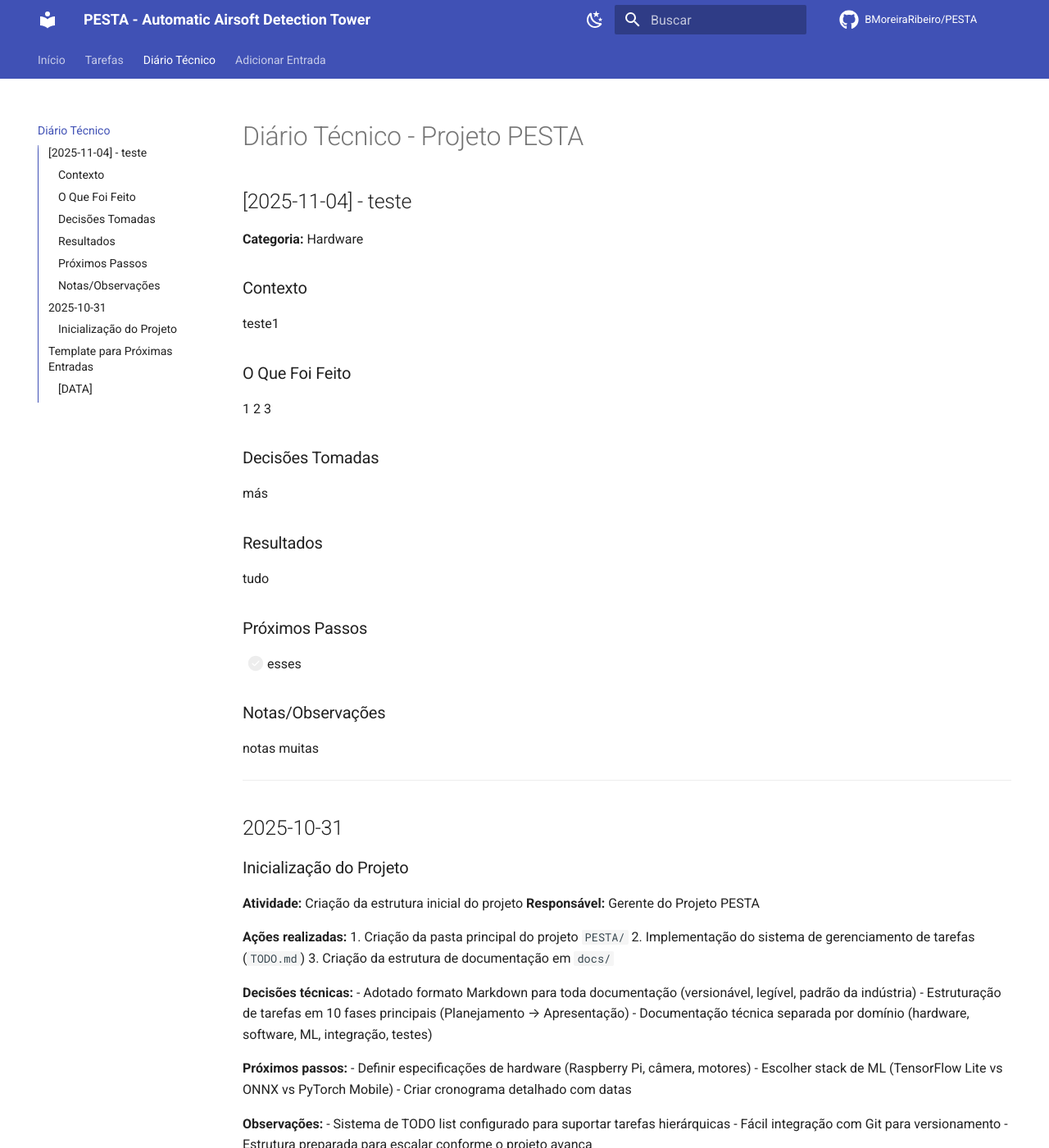
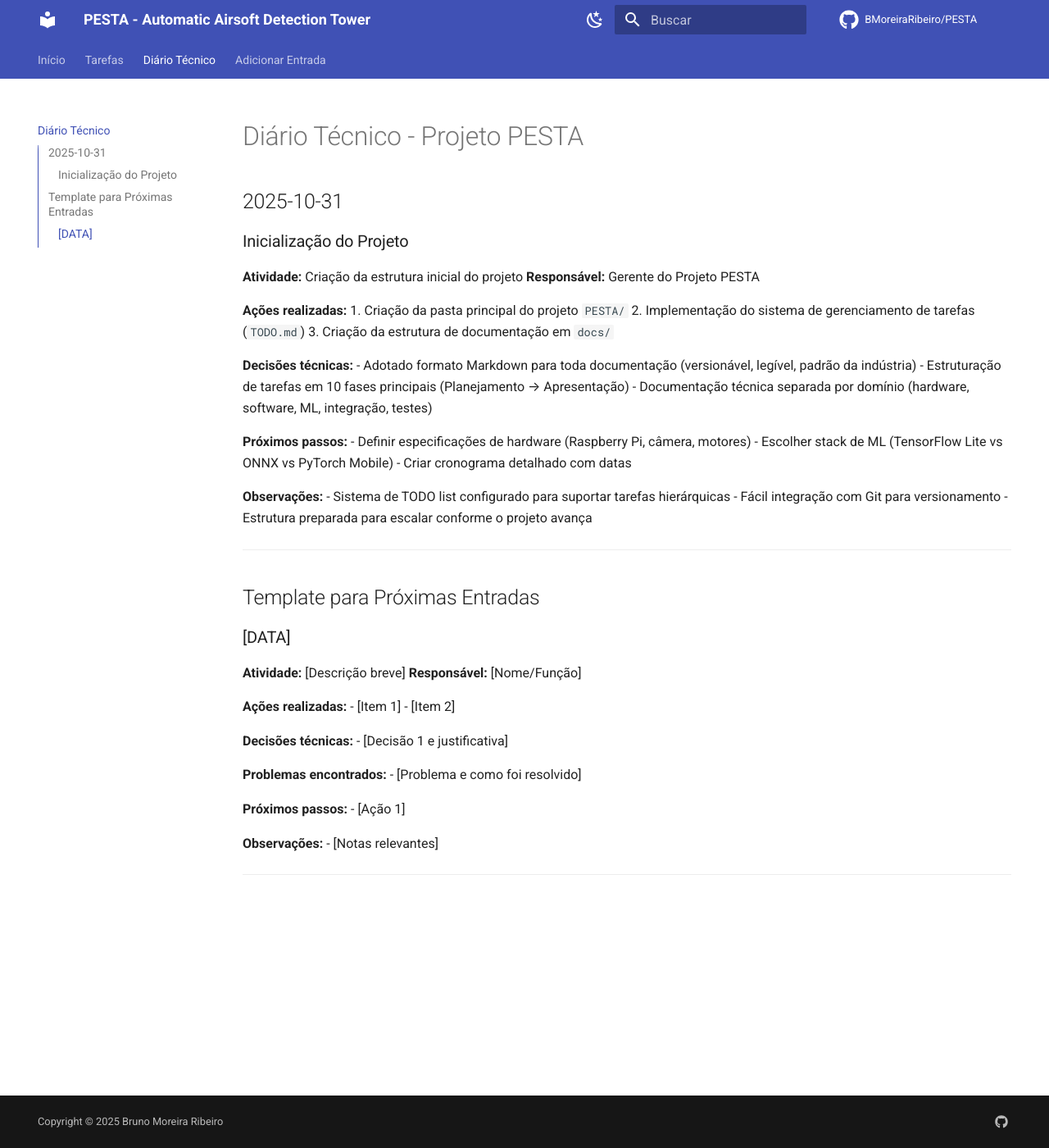
Before and after one commit to BMoreiraRibeiro/PESTA, an MkDocs documentation site: the page built from docs/technical_diary.md, in a window 1280 px wide and 1400 px high. Shown: the whole window at 82% size. Built offline with MkDocs 1.6.1 and Material for MkDocs 9.7.7, drawn with Linux system fonts in a browser that asks for light colours; comment, search, counter and statistics services are not loaded.

Commit message:
Clean up technical diary by removing old entry
Removed outdated entry for 2025-11-04 from technical diary.

```diff
--- a/docs/technical_diary.md
+++ b/docs/technical_diary.md
@@ -1,33 +1,4 @@
 # Diário Técnico - Projeto PESTA
-
-
-## [2025-11-04] - teste
-
-**Categoria:** Hardware
-
-### Contexto
-teste1
-
-### O Que Foi Feito
-1
-2
-3
-
-### Decisões Tomadas
-más
-
-### Resultados
-tudo
-
-### Próximos Passos
-- [ ] esses
-
-### Notas/Observações
-notas muitas
-
----
-
-
 ## 2025-10-31
 
 ### Inicialização do Projeto
```
